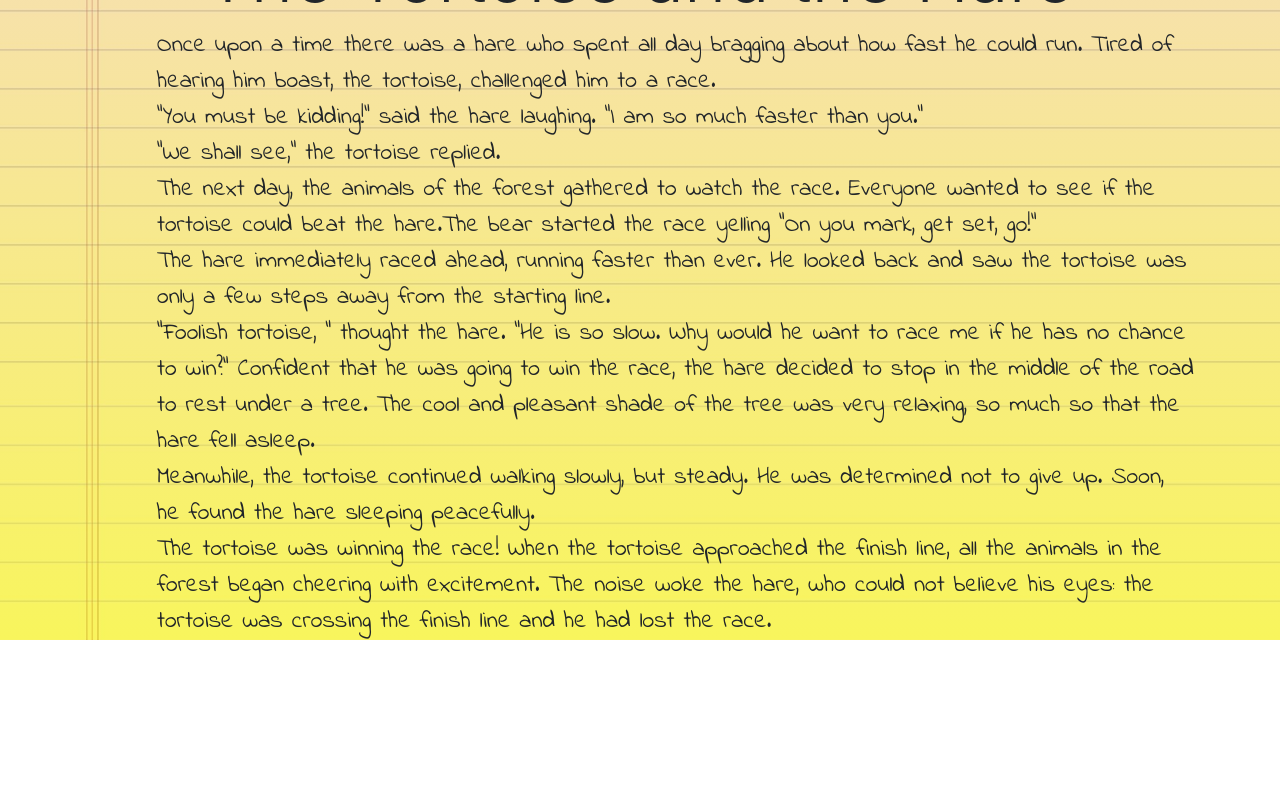
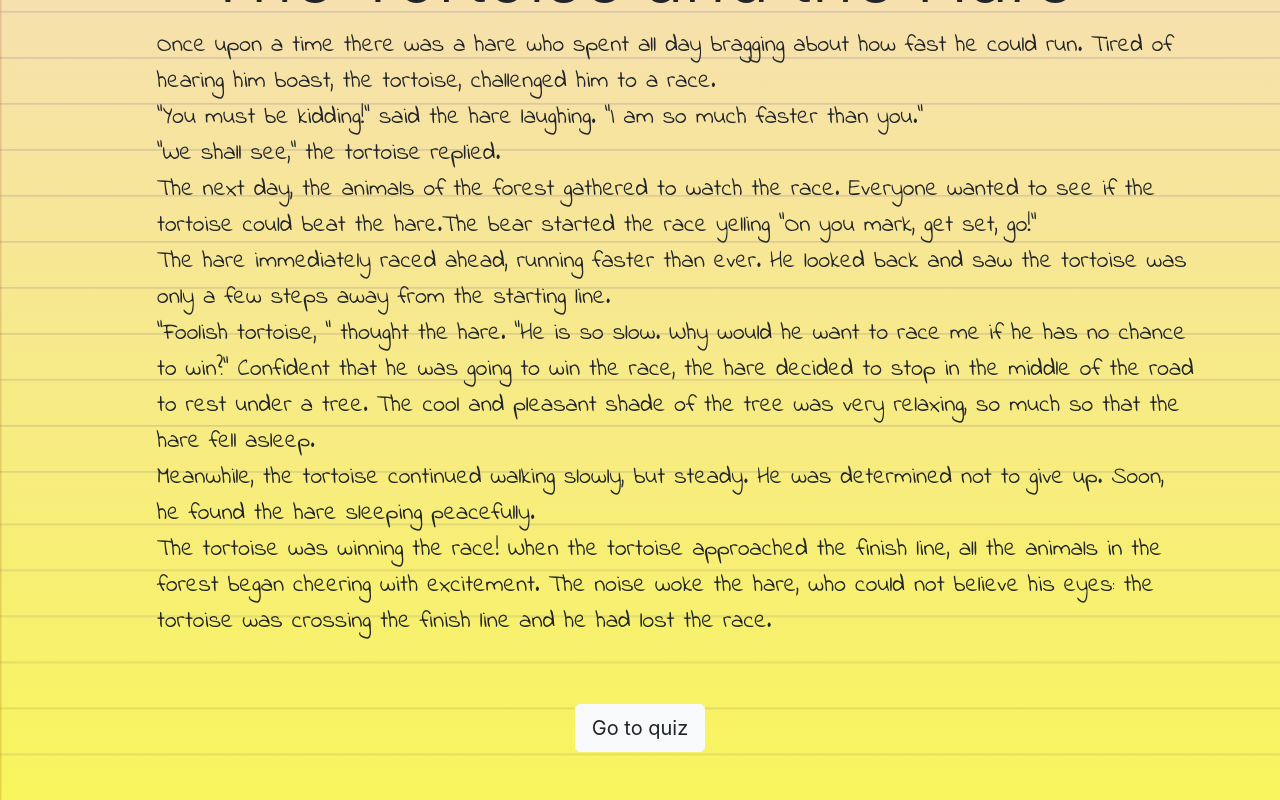
Before and after one commit to manuelsayago15/save-the-word, a Vue app: page /level-1 in a window 1280 px wide. Shown: the part 251-1051 px from the top of the page. Before the commit the page ends 907 px from the top, so only its background shows below. Built offline with nearby package versions, Linux system fonts and the light colour scheme.

Commit message:
cuento 1

```diff
--- a/src/views/Level1.vue
+++ b/src/views/Level1.vue
@@ -2,11 +2,19 @@
   <div class="background">
       <Navbar/>
       <div class="container">
+          <div v-if="!show">
             <h1 class="text-center display-2">Level 1</h1>
             <h2 class="text-center display-3">The Tortoise and the Hare</h2>
             <p>
                 Once upon a time there was a hare who spent all day bragging about how fast he could run. Tired of hearing him boast, the tortoise, challenged him to a race.<br>“You must be kidding!” said the hare laughing. “I am so much faster than you.”<br>“We shall see,” the tortoise replied.<br>The next day, the animals of the forest gathered to watch the race. Everyone wanted to see if the tortoise could beat the hare.The bear started the race yelling “On you mark, get set, go!”<br>The hare immediately raced ahead, running faster than ever. He looked back and saw the tortoise was only a few steps away from the starting line.<br>“Foolish tortoise, ” thought the hare. “He is so slow. Why would he want to race me if he has no chance to win?” Confident that he was going to win the race, the hare decided to stop in the middle of the road to rest under a tree. The cool and pleasant shade of the tree was very relaxing, so much so that the hare fell asleep.<br>Meanwhile, the tortoise continued walking slowly, but steady. He was determined not to give up. Soon, he found the hare sleeping peacefully.<br>The tortoise was winning the race! When the tortoise approached the finish line, all the animals in the forest began cheering with excitement. The noise woke the hare, who could not believe his eyes: the tortoise was crossing the finish line and he had lost the race.
             </p>
+          </div>
+          <div class="text-center">
+            <b-button @click="quiz" size="lg" class="my-5" variant="light">Go to quiz</b-button>
+          </div>
+      <div v-if="show">
+
+      </div>
 
       </div>
   </div>
@@ -18,7 +26,17 @@ export default {
     name: 'Level1',
     components: {
         Navbar
+    },
+    data() {
+        return {
+            show: false,
         }
+    },
+    methods: {
+        quiz(){
+            this.show= true
+        }
+    },
 }
 </script>
 
```
Lines whose indentation alone changed are shown as unchanged.
